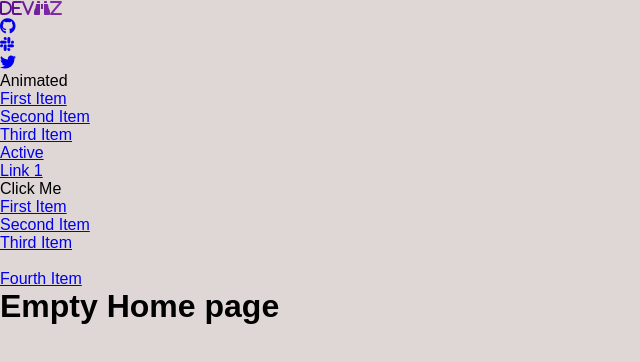
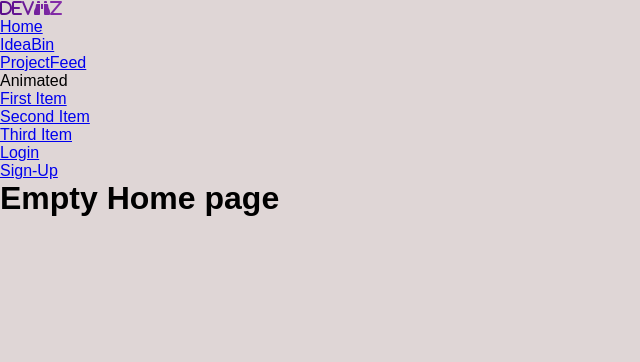
Before and after one commit to Brainybrian316/DEVise, a React (Create React App) app: page / in a window 1280 px wide. Shown: the top 362 px of the page, without its empty margins (0-640 px from the left). Built offline with nearby package versions, Linux system fonts and the light colour scheme.

Commit message:
navbar links

```diff
--- a/src/components/Navbar.js
+++ b/src/components/Navbar.js
@@ -20,12 +20,9 @@ export default function Navbar() {
         let dropDownMenu= document.getElementById('header-menu')
         btn.classList.toggle('active');
         dropDownMenu.classList.toggle('active');
-
     }
     )
   });
-
-
 
 
 
@@ -41,36 +38,27 @@ export default function Navbar() {
         <i className="fa-solid fa-z"></i>
         </div>
         <div className="nav-item nav-btn " id="header-btn"
-        onClick={() => setIsOpen(!isOpen)}
-        >
+        onClick={() => setIsOpen(!isOpen)}>
             <span></span>
             <span></span>
             <span></span>
         </div>
     </div>
-    <div className="header-nav" id="header-menu"
-     onClick={handleClick}
-    >
+    <div className="header-nav" id="header-menu">
         <div className="nav-left">
             <div className="nav-item text-center">
-                <a href="#">
-                    <span className="icon">
-                        <i className="fab fa-wrapper fa-github" aria-hidden="true"></i>
-                    </span>
+                <a href="#home">
+                       Home
                 </a>
             </div>
             <div className="nav-item text-center">
-                <a href="#">
-                    <span className="icon">
-                        <i className="fab fa-wrapper fa-slack" aria-hidden="true"></i>
-                    </span>
+                <a href="#ideabin">
+                   IdeaBin
                 </a>
             </div>
             <div className="nav-item text-center">
-                <a href="#">
-                    <span className="icon">
-                        <i className="fab fa-wrapper fa-twitter" aria-hidden="true"></i>
-                    </span>
+                <a href="#projectfeed">
+                    ProjectFeed
                 </a>
             </div>
             <div className="nav-item has-sub toggle-hover" id="dropdown">
@@ -84,24 +72,16 @@ export default function Navbar() {
         </div>
 
         <div className="nav-right">
-            <div className="nav-item active">
-                <a href="#">Active</a>
+            <div className="nav-item">
+                <a href="#login">Login</a>
             </div>
             <div className="nav-item">
-                <a href="#">Link 1</a>
+                <a href="#signup">Sign-Up</a>
             </div>
-            <div className="nav-item has-sub" id="dropdown">
-                <a className="nav-dropdown-link">Click Me</a>
-                <ul className="dropdown-menu" role="menu">
-                    <li role="menu-item"><a href="#">First Item</a></li>
-                    <li role="menu-item"><a href="#">Second Item</a></li>
-                    <li role="menu-item"><a href="#">Third Item</a></li>
-                    <li className="dropdown-menu-divider"></li>
-                    <li role="menu-item"><a href="#">Fourth Item</a></li>
-                </ul>
+
             </div>
         </div>
     </div>
-</div>
+
   );
 }
```
